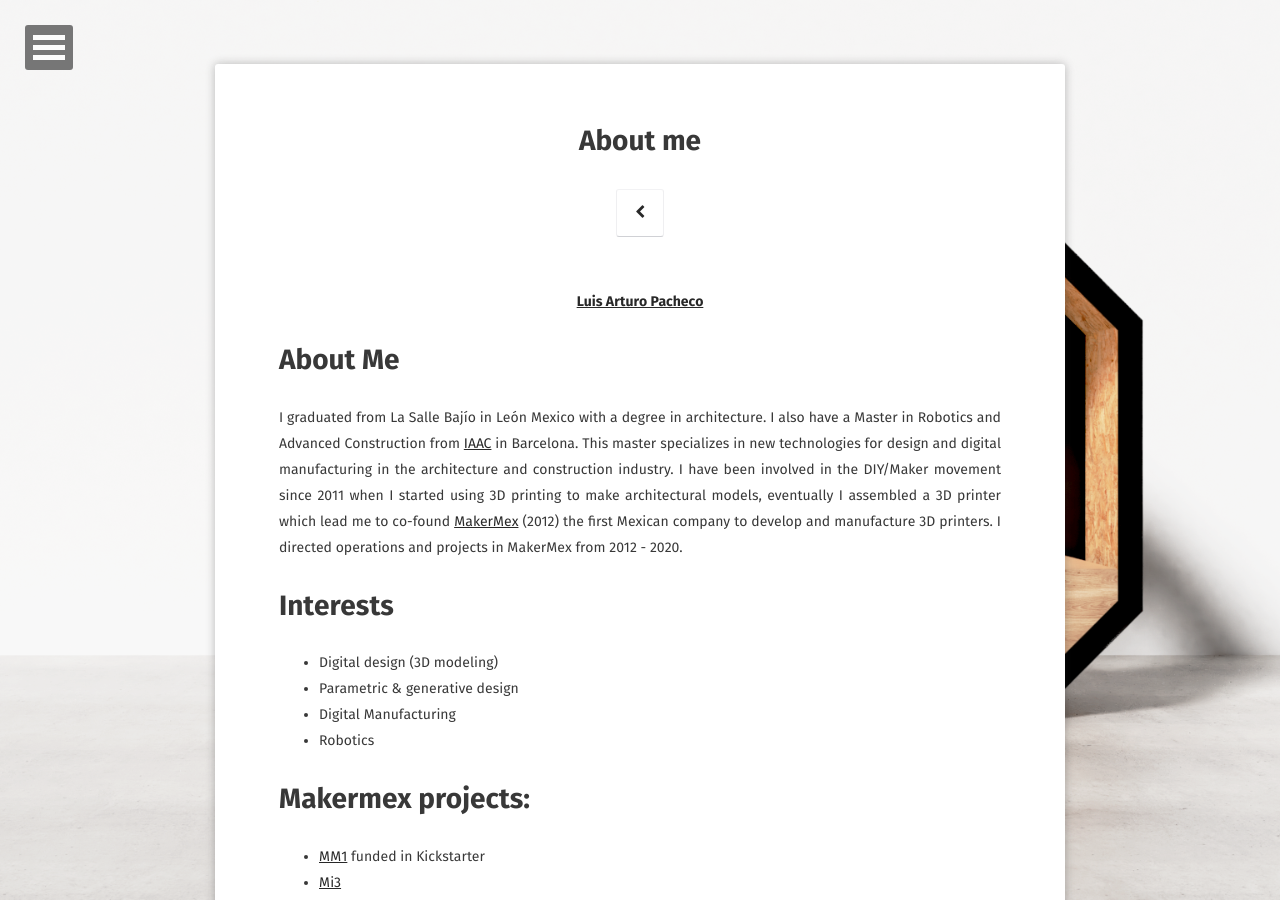
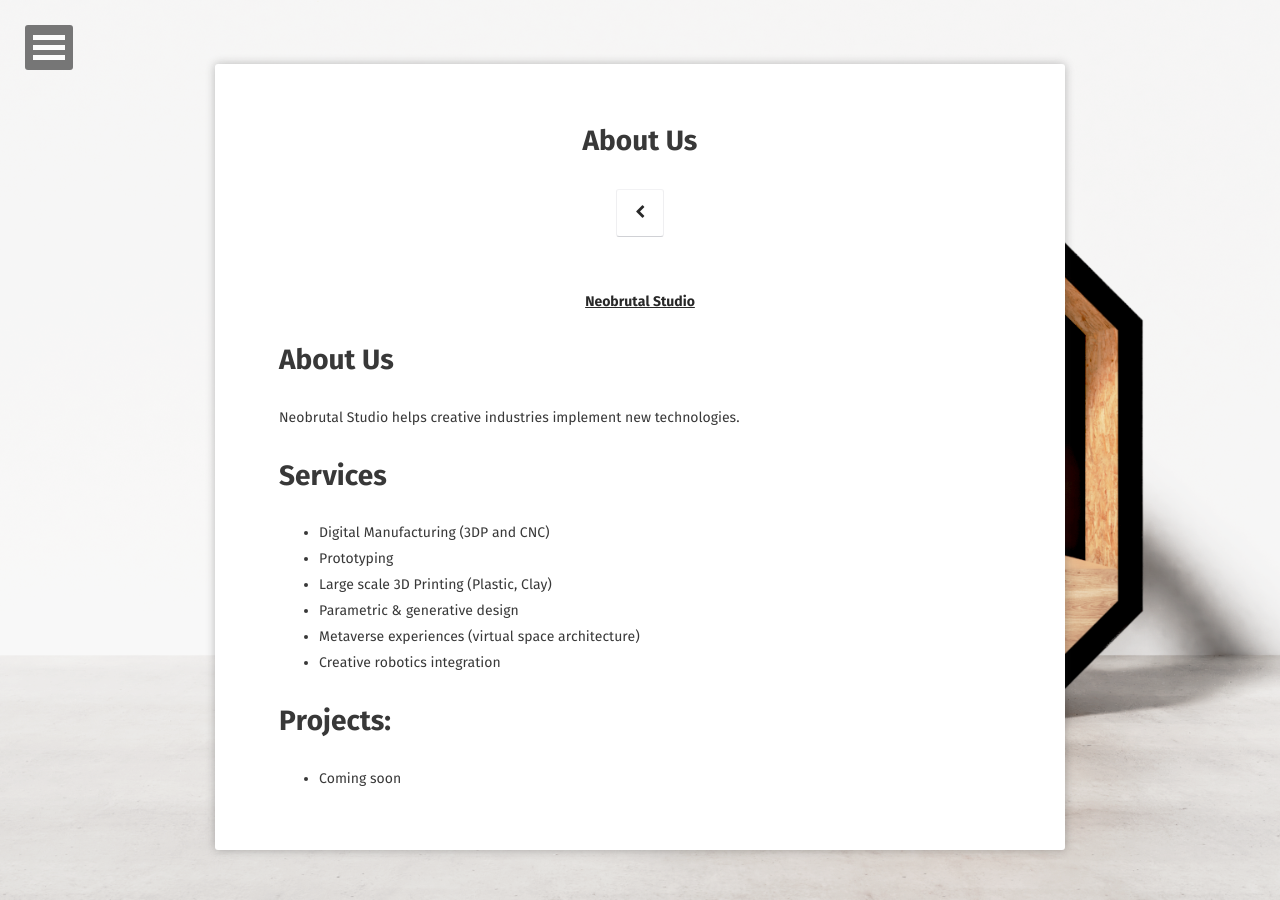
Before and after one commit to luigipacheco/animaquinasite, a Jekyll site: the page built from about/index.md, in a window 1280 px wide and 900 px high. Built offline with Jekyll 4.4.1, drawn with Linux system fonts in a browser that asks for light colours; some web fonts are replaced; some of the changed text lies outside the part shown.

Commit message:
updated about

```diff
--- a/_config.yml
+++ b/_config.yml
@@ -1,5 +1,5 @@
 # Site
-title:              Neobrutal
+title:              Neobrutal Studio
 bio:                'COMPUTATIONAL DESIGN//DIGITAL MANUFACTURING//ROBOTICS'
 description:        "Helping architects and creative industries adopt advanced manufacturing and computational design"
 reading_time:       true
--- a/about/index.md
+++ b/about/index.md
@@ -1,75 +1,23 @@
 ---
 layout: page
-title: About me
-tags: [about, cv, curriculum, resume]
-date: 2016-03-21
+title: About Us
+tags: [about us,]
+date: 2020-03-21
 comments: false
 ---
 
-<center><a href="http://luigipacheco.com"><b>Luis Arturo Pacheco</b></a></center>
+<center><a href="http://neobrutal.com"><b>Neobrutal Studio</b></a></center>
 
-# About Me
-I graduated from La Salle Bajío in León Mexico with a degree in architecture. I also have a Master in Robotics and Advanced Construction from [IAAC](http://www.iaac.net) in Barcelona. This master specializes in new technologies for design and digital manufacturing in the architecture and construction industry.
-I have been involved in the DIY/Maker movement since 2011 when I started using 3D printing to make architectural models, eventually I assembled a 3D printer which lead me to co-found [MakerMex](http://www.makermex.com) (2012) the first Mexican company to develop and manufacture 3D printers. I directed operations and projects in MakerMex from 2012 - 2020.
+# About Us
+Neobrutal Studio helps creative industries implement new technologies.
 
-# Interests
+# Services
+  - Digital Manufacturing (3DP and CNC)
+  - Prototyping
+  - Large scale 3D Printing (Plastic, Clay)
+  - Parametric & generative design
+  - Metaverse experiences (virtual space architecture)
+  - Creative robotics integration
 
-  - Digital design (3D modeling)
-  - Parametric & generative design
-  - Digital Manufacturing
-  - Robotics
-
-# Makermex projects:
-  - [MM1](https://www.kickstarter.com/projects/495547969/mm1-modular-3d-printer-customize-your-printing-exp) funded in Kickstarter
-  - [Mi3](http://makermex.com/shop/product/impresora-3d-mi3-9)
-  - [DLP printer](http://makermex.com/shop/product/impresora-3d-m-uv-4)
-  - [MakerLab León](http://www.makerlableon.com)
-
-# IAAC MRAC projects:
-  - [AR Laser Projector](http://www.iaacblog.com/programs/ar-laser-projector/)
-  - [Construction Robotic Assistant](http://www.iaacblog.com/programs/construction-robotic-assistant-future-for-robotic-collaborative-fabrication/)
-  -  [An exploration on double-curved wooden panel fabrication](http://www.iaacblog.com/programs/exploration-possibility-double-curved-wooden-panels-fabrication/)
-  - [Path correction and obstacle detection for 3D printing](http://www.iaacblog.com/programs/path-correction-obstacle-detection-3d-printing/)
-  - [Plastic (pellet) Injection Tool](http://www.iaacblog.com/programs/injection-tool/)
-
-# Other projects:
-  - [Mini Maker Faire Bajío (Lead Organizer)](https://www.bajio.makerfaire.com)
-  - [MakerSCAD](https://www.makerscad.com) sales, operations, documentation, marketing and support.
-
-# Key Strengths:
-  - Self-learning
-  - Creative problem solving
-  - Team and project managing
-  - Strategic thinking
-  - Resourceful
-  - Intuitive
-
-# Technical familiarities
-  - Blender
-  - Revit/Archicad
-  - Freecad
-  - Autocad
-  - Rhino
-  - Grasshopper
-  - Three.js
-  - Web design (HTML/CSS)
-  - Linux
-  - Python
-  - Arduino
-  - Javascript
-  - Git
-  - Image Editing software (Photoshop / GIMP)
-  - Vector graphics (Illustrator)
-  - ERP/CRM usage and implementation
-  - Digital Fabrication
-    - 3D Printing (FDM, SLA, DLP)
-    - CNC 3 and 5 axis
-    - Robot control (Rhino + KUKA PRC/Robots)
-
-# Achievements
-  - First place CONCYTEG innovation price in small/medium business category.
-  - MIT Innovators under 35 México 2016
-  - Successfully leaded  the funding off MM1 project in Kickstarter.
-  - MakerMex sold over 1000 printers.
-  - Over 5000 people has taken one of our workshops.
-  - [Maker Faire Bay Area 2017 "Best in Class Red Ribbon"](https://makerfaire.com/maker/entry/60185)
+# Projects:
+  - Coming soon
```
